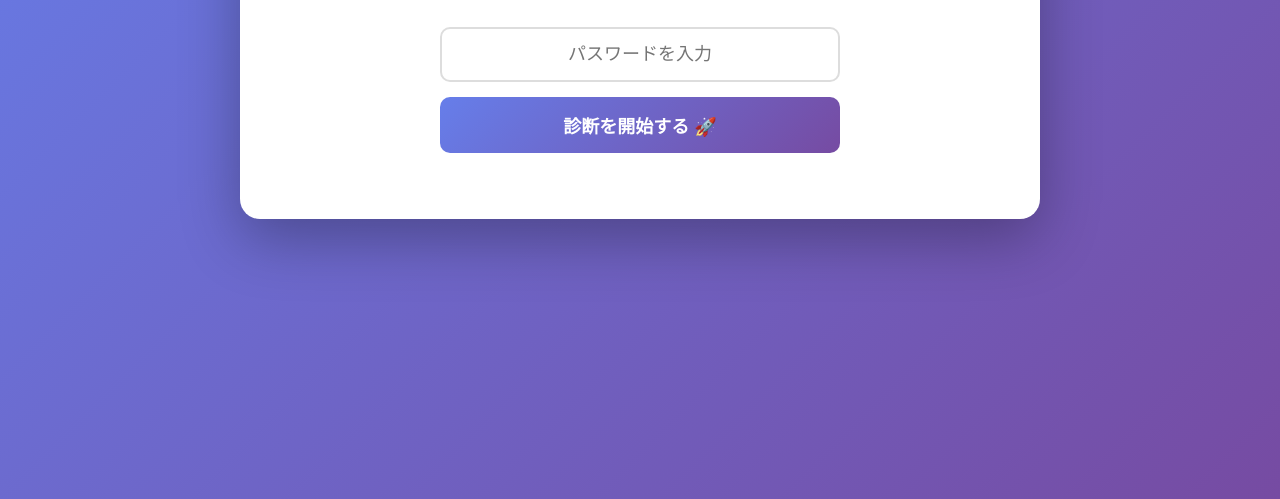
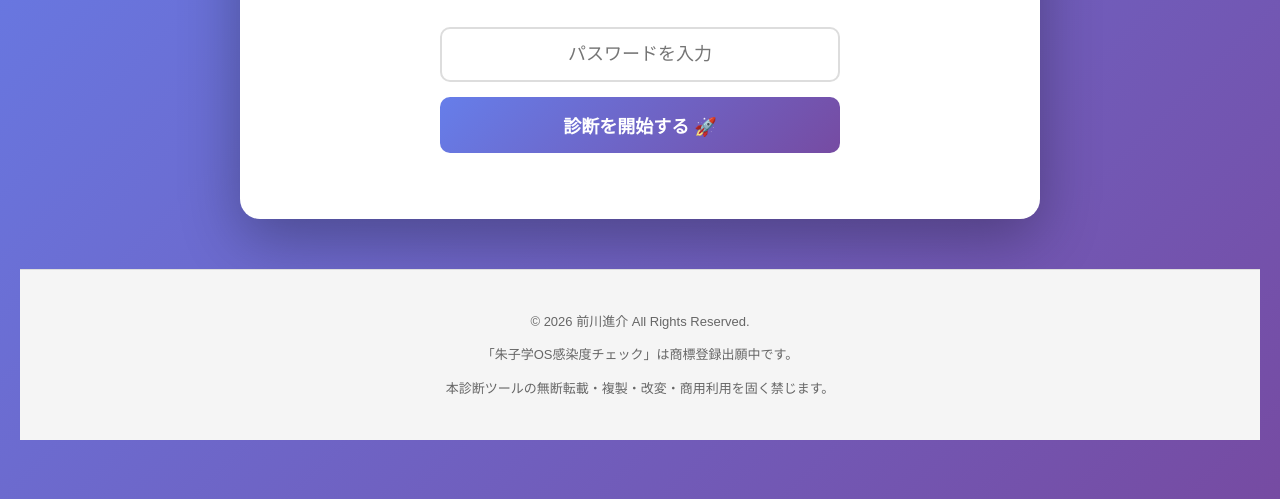
Before and after one commit to maegawashinsuke3/jibun2-os-check, a plain HTML site: page index.html in a window 1280 px wide. Shown: the part 301-800 px from the top of the page. Drawn offline with nearby package versions, Linux system fonts and the light colour scheme.

Commit message:
Update index.html

```diff
--- a/index.html
+++ b/index.html
@@ -977,5 +977,13 @@
             }
         }
     </script>
+
+    <!-- フッター（著作権・商標表示） -->
+<footer style="text-align:center; padding:30px 20px; margin-top:50px; background-color:#f5f5f5; border-top:1px solid #ddd; font-size:13px; color:#666; line-height:1.8;">
+  <p style="margin:10px 0;">© 2026 前川進介 All Rights Reserved.</p>
+  <p style="margin:10px 0;">「朱子学OS感染度チェック」は商標登録出願中です。</p>
+  <p style="margin:10px 0;">本診断ツールの無断転載・複製・改変・商用利用を固く禁じます。</p>
+</footer>
+
 </body>
 </html>
```
